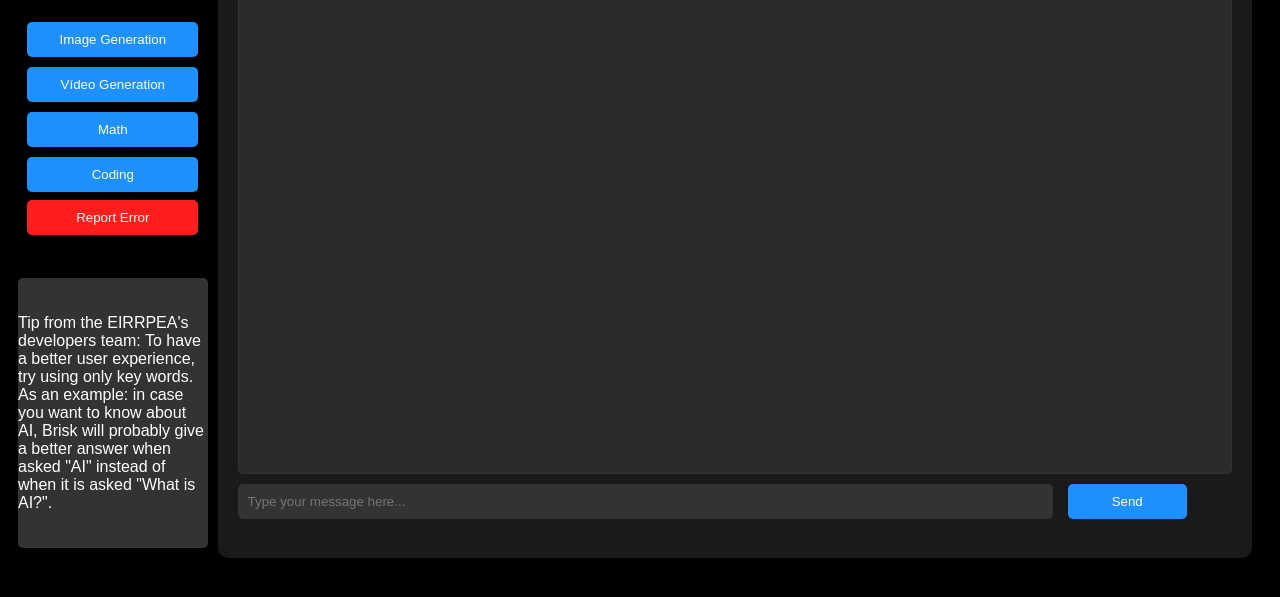
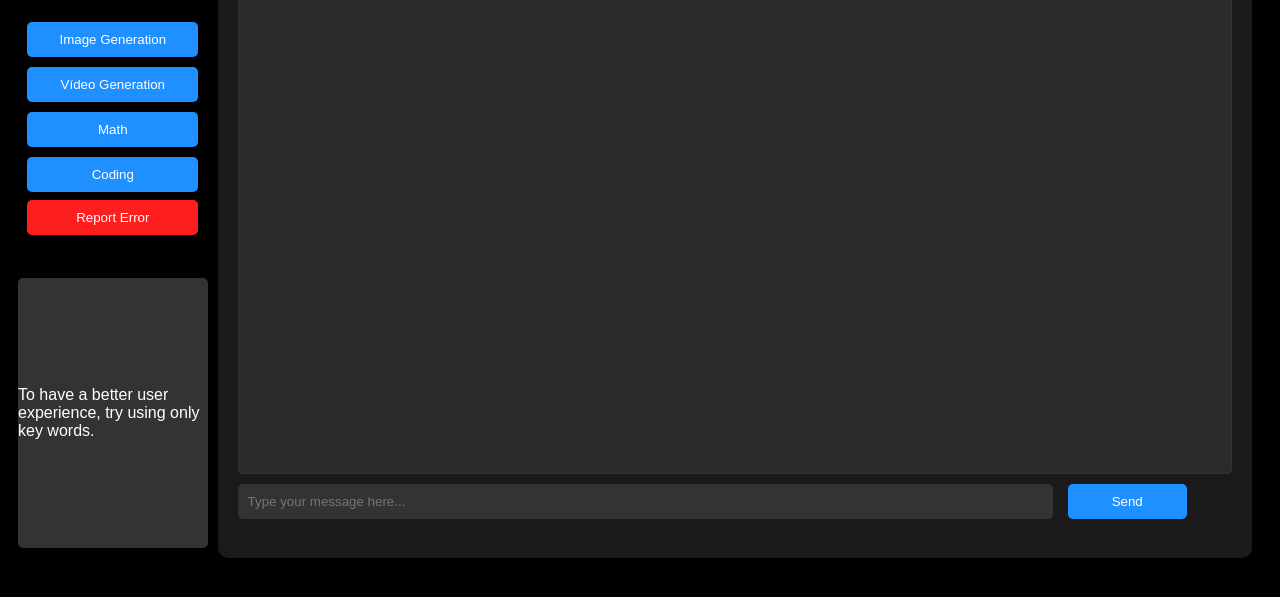
Before and after one commit to web2-ei/eirrpea, a plain HTML site: page brisk.html in a window 1280 px wide. Shown: the part 163-760 px from the top of the page. Drawn offline with Linux system fonts and the light colour scheme.

Commit message:
Update brisk.html

```diff
--- a/brisk.html
+++ b/brisk.html
@@ -166,9 +166,8 @@
             </div>
             <div>
                 <div class="tip">
-                    Tip from the EIRRPEA's developers team:
                     To have a better user experience, try using only key words.
-                    As an example: in case you want to know about AI, Brisk will probably give a better answer when asked "AI" instead of when it is asked "What is AI?".                </div>
+                </div>
             </div>
         </div>
         <div id="chatbox">
```
